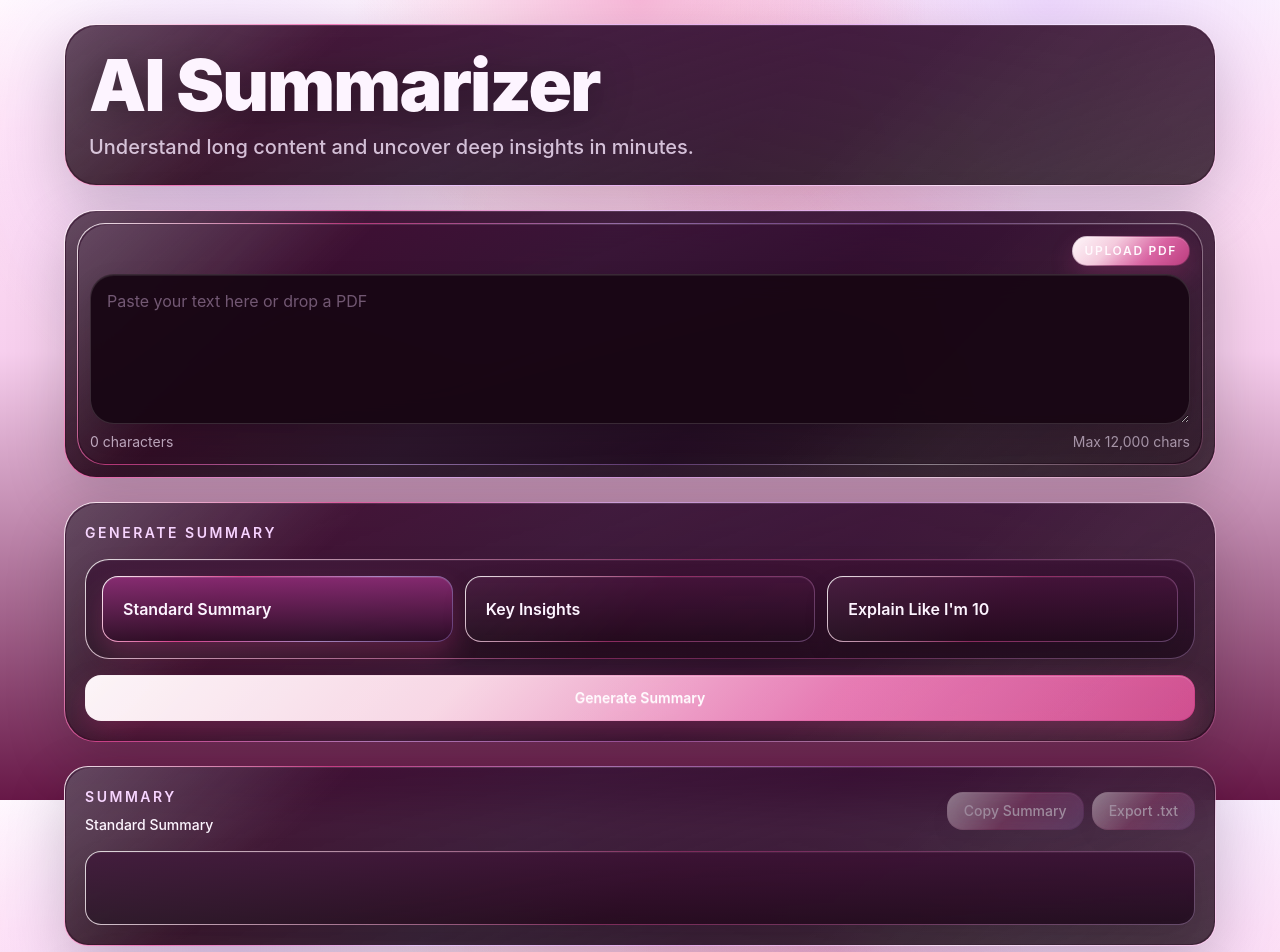
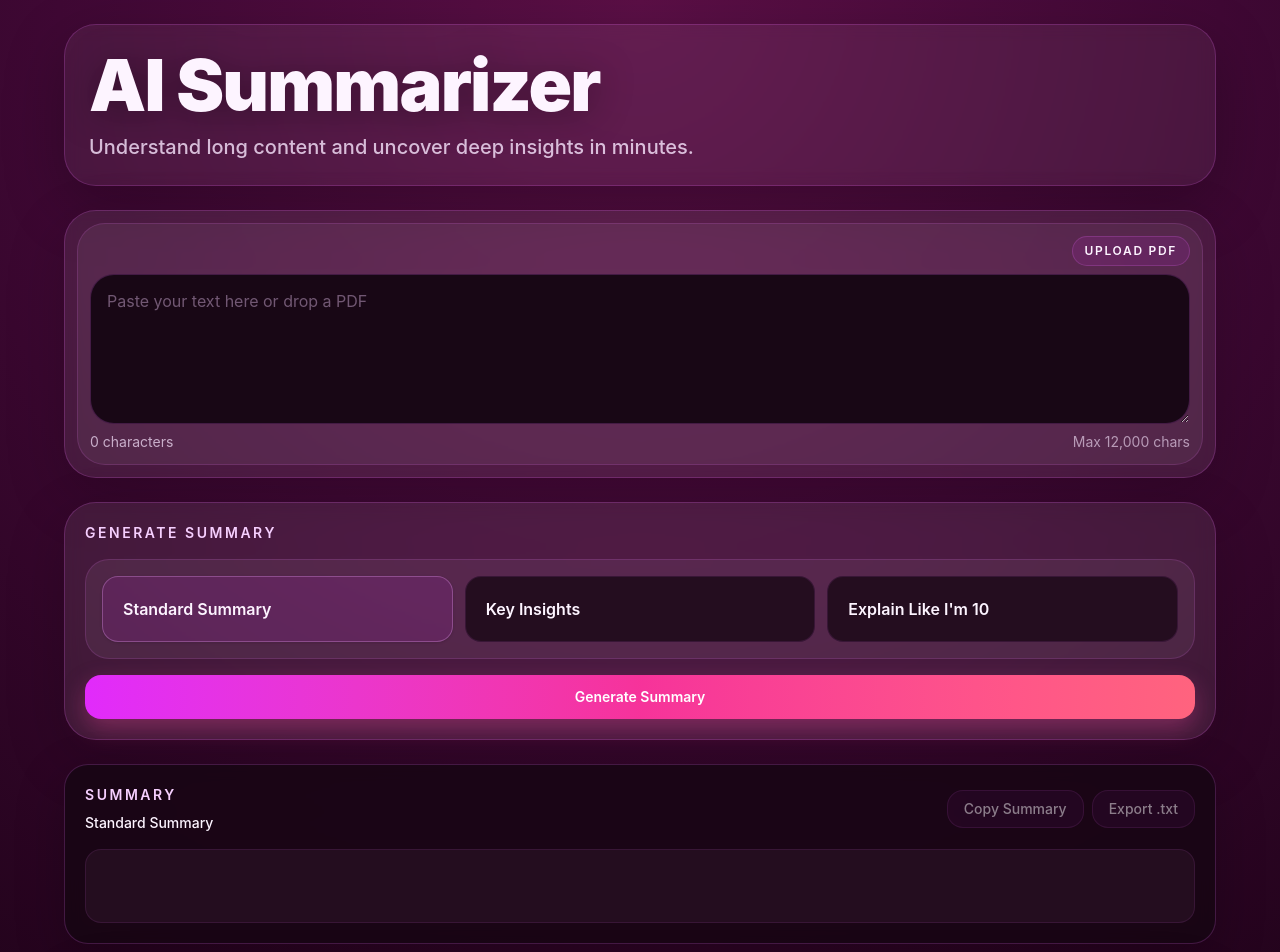
Before and after one commit to reolaccc/ai-summarizer, a React (Vite) app: page / in a window 1280 px wide. Shown: the top 952 px of the page. Built offline with nearby package versions, Linux system fonts and the light colour scheme.

Commit message:
Revert site to eb688f7 layout

```diff
--- a/src/App.tsx
+++ b/src/App.tsx
@@ -264,9 +264,9 @@ export default function App() {
   }
 
   return (
-    <main className="crystal-page min-h-screen px-4 py-6 text-slate-100 sm:px-6 lg:px-8">
+    <main className="min-h-screen bg-[radial-gradient(circle_at_top,_#5b0f46_0%,_#3f0834_40%,_#160111_100%)] px-4 py-6 text-slate-100 sm:px-6 lg:px-8">
       <div className="mx-auto flex w-full max-w-6xl flex-col gap-6">
-        <header className="crystal-panel rounded-[2rem] p-6">
+        <header className="rounded-[2rem] border border-fuchsia-400/20 bg-white/6 p-6 shadow-[0_20px_60px_rgba(0,0,0,0.25)] backdrop-blur">
           <div className="max-w-3xl">
             <h1 className="text-5xl font-black tracking-tight text-fuchsia-50 drop-shadow-[0_4px_18px_rgba(0,0,0,0.35)] sm:text-7xl">
               AI Summarizer
@@ -277,10 +277,10 @@ export default function App() {
           </div>
         </header>
 
-        <section className="crystal-panel rounded-[2rem] p-3">
+        <section className="rounded-[2rem] border border-fuchsia-400/20 bg-white/8 p-3 shadow-[0_20px_60px_rgba(0,0,0,0.18)] backdrop-blur">
           <div
-            className={`crystal-panel rounded-[1.75rem] p-3 transition ${
-              isInputDragActive ? "border-fuchsia-300/35" : ""
+            className={`rounded-[1.75rem] border p-3 transition ${
+              isInputDragActive ? "border-fuchsia-300/35 bg-fuchsia-500/12" : "border-fuchsia-400/15 bg-white/6"
             }`}
             onDragOver={(event) => {
               event.preventDefault();
@@ -322,7 +322,7 @@ export default function App() {
                 <button
                   type="button"
                   onClick={openPdfPicker}
-                className="gold-action-secondary rounded-full px-3 py-1.5 text-xs font-semibold uppercase tracking-[0.14em] transition hover:opacity-95"
+                  className="rounded-full border border-fuchsia-400/20 bg-fuchsia-500/10 px-3 py-1.5 text-xs font-semibold uppercase tracking-[0.14em] text-fuchsia-50 transition hover:bg-fuchsia-500/20"
                 >
                   Upload PDF
                 </button>
@@ -335,7 +335,7 @@ export default function App() {
                   setError(null);
                 }}
                 placeholder="Paste your text here or drop a PDF"
-                className="crystal-input min-h-[150px] w-full resize-y rounded-[1.5rem] px-4 py-3 text-base leading-7 text-fuchsia-50 outline-none transition placeholder:text-fuchsia-200/40"
+                className="min-h-[150px] w-full resize-y rounded-[1.5rem] border border-fuchsia-400/20 bg-[#180715] px-4 py-3 text-base leading-7 text-fuchsia-50 outline-none transition placeholder:text-fuchsia-200/40 focus:border-fuchsia-300 focus:ring-4 focus:ring-fuchsia-500/20"
               />
 
               <div className="flex flex-wrap items-center justify-between gap-3 text-sm text-fuchsia-100/70">
@@ -349,7 +349,7 @@ export default function App() {
           </div>
         </section>
 
-        <section className="crystal-panel rounded-[2rem] p-5">
+        <section className="rounded-[2rem] border border-fuchsia-400/20 bg-white/8 p-5 shadow-[0_20px_60px_rgba(0,0,0,0.18)] backdrop-blur">
           <div className="flex flex-col gap-4">
             <div className="flex flex-col gap-2 sm:flex-row sm:items-end sm:justify-between">
               <div>
@@ -359,7 +359,7 @@ export default function App() {
               </div>
             </div>
 
-            <div className="crystal-card rounded-[1.5rem] p-4">
+            <div className="rounded-[1.5rem] border border-fuchsia-400/15 bg-white/6 p-4">
               <div className="flex flex-col gap-4">
                 <SummaryModeSelector value={summaryMode} onChange={setSummaryMode} />
               </div>
@@ -369,20 +369,20 @@ export default function App() {
               type="button"
               onClick={handleGenerateSummary}
               disabled={isGenerating || isPdfProcessing || isInputTooLarge}
-              className="gold-action inline-flex w-full items-center justify-center rounded-2xl px-6 py-3 text-sm font-semibold transition disabled:cursor-not-allowed disabled:opacity-70"
+              className="inline-flex w-full items-center justify-center rounded-2xl bg-gradient-to-r from-fuchsia-500 via-pink-500 to-rose-400 px-6 py-3 text-sm font-semibold text-white shadow-[0_10px_24px_rgba(236,72,153,0.35)] transition hover:from-fuchsia-400 hover:via-pink-400 hover:to-rose-300 disabled:cursor-not-allowed disabled:bg-slate-500"
             >
               {isGenerating ? "Generating..." : "Generate Summary"}
             </button>
 
             {isInputTooLarge ? (
-              <p className="crystal-card rounded-2xl px-4 py-3 text-sm leading-6 text-rose-100">
+              <p className="rounded-2xl border border-rose-400/20 bg-rose-500/10 px-4 py-3 text-sm leading-6 text-rose-100">
                 Input too large. Please keep it under {MAX_INPUT_CHARACTERS.toLocaleString()} characters
                 for this demo so we do not spend the whole API budget on one document.
               </p>
             ) : null}
 
             {error ? (
-              <p className="crystal-card rounded-2xl px-4 py-3 text-sm leading-6 text-rose-100">
+              <p className="rounded-2xl border border-rose-400/20 bg-rose-500/10 px-4 py-3 text-sm leading-6 text-rose-100">
                 {error}
               </p>
             ) : null}
@@ -403,7 +403,7 @@ export default function App() {
           />
         </section>
 
-        <section className="crystal-panel rounded-[2rem] p-5">
+        <section className="rounded-[2rem] border border-fuchsia-400/20 bg-white/8 p-5 shadow-[0_20px_60px_rgba(0,0,0,0.18)] backdrop-blur">
           <div className="flex flex-col gap-2 sm:flex-row sm:items-end sm:justify-between">
             <div>
               <h2 className="text-sm font-semibold uppercase tracking-[0.18em] text-fuchsia-200">Ask a follow-up</h2>
@@ -421,13 +421,13 @@ export default function App() {
                 }
               }}
               placeholder="Ask a question about the summary..."
-              className="crystal-input min-h-[120px] w-full resize-y rounded-[1.5rem] px-4 py-4 text-sm leading-6 text-fuchsia-50 outline-none transition placeholder:text-fuchsia-200/40"
+              className="min-h-[120px] w-full resize-y rounded-[1.5rem] border border-fuchsia-400/20 bg-[#180715] px-4 py-4 text-sm leading-6 text-fuchsia-50 outline-none transition placeholder:text-fuchsia-200/40 focus:border-fuchsia-300 focus:ring-4 focus:ring-fuchsia-500/20"
             />
             <div className="flex flex-wrap items-center justify-between gap-3">
               <button
                 type="submit"
                 disabled={isSendingChat || !hasSummary}
-                className="gold-action inline-flex items-center justify-center rounded-2xl px-5 py-3 text-sm font-semibold transition disabled:cursor-not-allowed disabled:opacity-70"
+                className="inline-flex items-center justify-center rounded-2xl bg-gradient-to-r from-fuchsia-500 via-pink-500 to-rose-400 px-5 py-3 text-sm font-semibold text-white shadow-[0_10px_24px_rgba(236,72,153,0.35)] transition hover:from-fuchsia-400 hover:via-pink-400 hover:to-rose-300 disabled:cursor-not-allowed disabled:bg-slate-500"
               >
                 {isSendingChat ? "Thinking..." : "Send Question"}
               </button>
@@ -439,10 +439,10 @@ export default function App() {
               chatMessages.map((message, index) => (
                 <div
                   key={`${message.role}-${index}`}
-                  className={`crystal-card rounded-2xl px-4 py-3 text-sm leading-7 ${
+                  className={`rounded-2xl border px-4 py-3 text-sm leading-7 ${
                     message.role === "user"
-                      ? "text-fuchsia-50"
-                      : "text-fuchsia-50"
+                      ? "border-fuchsia-300/20 bg-fuchsia-500/10 text-fuchsia-50"
+                      : "border-fuchsia-400/15 bg-[#1b0917] text-fuchsia-50"
                   }`}
                 >
                   <div className="mb-1 text-xs font-semibold uppercase tracking-[0.16em] text-slate-500">
--- a/src/components/EstimatorCard.tsx
+++ b/src/components/EstimatorCard.tsx
@@ -6,7 +6,7 @@ type Props = {
 
 export function EstimatorCard({ inputTokens, outputTokens, estimatedCost }: Props) {
   return (
-    <div className="crystal-panel rounded-3xl p-5">
+    <div className="rounded-3xl border border-slate-200 bg-white/95 p-5 shadow-sm">
       <h2 className="text-sm font-semibold uppercase tracking-[0.18em] text-slate-600">Token / Cost Estimator</h2>
       <div className="mt-4 grid gap-3 sm:grid-cols-3">
         <Stat label="Input Tokens" value={`~${inputTokens.toLocaleString()}`} />
@@ -19,7 +19,7 @@ export function EstimatorCard({ inputTokens, outputTokens, estimatedCost }: Prop
 
 function Stat({ label, value }: { label: string; value: string }) {
   return (
-    <div className="crystal-card rounded-2xl px-4 py-3">
+    <div className="rounded-2xl border border-slate-200 bg-slate-50 px-4 py-3">
       <div className="text-xs uppercase tracking-[0.16em] text-slate-500">{label}</div>
       <div className="mt-2 text-base font-semibold text-slate-800">{value}</div>
     </div>
--- a/src/components/FileDropzone.tsx
+++ b/src/components/FileDropzone.tsx
@@ -14,8 +14,8 @@ export function FileDropzone({ onPdfFileSelected, isProcessing, fileName }: Prop
     <div
       role="button"
       tabIndex={0}
-      className={`crystal-dashed rounded-3xl p-4 transition focus:outline-none ${
-        isDragActive ? "ring-4 ring-fuchsia-400/20" : ""
+      className={`rounded-3xl border border-dashed p-4 transition focus:outline-none ${
+        isDragActive ? "border-fuchsia-300/30 bg-fuchsia-500/10" : "border-fuchsia-400/10 bg-[#240d1f]"
       }`}
       onClick={() => inputRef.current?.click()}
       onKeyDown={(event) => {
--- a/src/components/ResultCards.tsx
+++ b/src/components/ResultCards.tsx
@@ -33,7 +33,7 @@ export function SummaryCard({
   const bulletTree = buildBulletTree(summaryBullets);
 
   return (
-    <section className="crystal-panel rounded-3xl p-5">
+    <section className="rounded-3xl border border-fuchsia-400/20 bg-[#170613]/85 p-5 shadow-[0_16px_50px_rgba(0,0,0,0.22)] backdrop-blur">
       <div className="flex flex-col gap-3 sm:flex-row sm:items-center sm:justify-between">
         <div>
           <h2 className="text-sm font-semibold uppercase tracking-[0.18em] text-fuchsia-200">Summary</h2>
@@ -45,7 +45,7 @@ export function SummaryCard({
             type="button"
             onClick={onCopy}
             disabled={!canCopy}
-            className="crystal-action-secondary rounded-2xl px-4 py-2 text-sm font-medium text-fuchsia-50 transition hover:opacity-95 disabled:cursor-not-allowed disabled:opacity-50"
+            className="rounded-2xl border border-fuchsia-400/20 bg-fuchsia-500/10 px-4 py-2 text-sm font-medium text-fuchsia-50 transition hover:bg-fuchsia-500/20 disabled:cursor-not-allowed disabled:opacity-50"
           >
             Copy Summary
           </button>
@@ -53,14 +53,14 @@ export function SummaryCard({
             type="button"
             onClick={onExportText}
             disabled={!canCopy}
-            className="crystal-action-secondary rounded-2xl px-4 py-2 text-sm font-medium text-fuchsia-50 transition hover:opacity-95 disabled:cursor-not-allowed disabled:opacity-50"
+            className="rounded-2xl border border-fuchsia-400/20 bg-fuchsia-500/10 px-4 py-2 text-sm font-medium text-fuchsia-50 transition hover:bg-fuchsia-500/20 disabled:cursor-not-allowed disabled:opacity-50"
           >
             Export .txt
           </button>
         </div>
       </div>
 
-      <div className="crystal-card mt-4 rounded-2xl p-4">
+      <div className="mt-4 rounded-2xl border border-fuchsia-400/10 bg-[#240d1f] p-4">
         {hasSummaryContent && summaryType === "bullets" ? (
           <div className="space-y-3">
             {bulletTree.map((item, index) => (
@@ -70,7 +70,7 @@ export function SummaryCard({
         ) : hasSummaryContent && summaryType === "insights" ? (
           <div className="space-y-3">
             {insightPairs.map((pair, index) => (
-              <div key={`${pair.insight}-${index}`} className="crystal-card rounded-2xl p-4">
+              <div key={`${pair.insight}-${index}`} className="rounded-2xl border border-fuchsia-400/15 bg-[#1b0917] p-4">
                 <p className="text-sm font-semibold text-fuchsia-200">Insight</p>
                 <p className="mt-2 text-sm leading-7 text-fuchsia-50/90">{pair.insight}</p>
                 <p className="mt-4 text-sm font-semibold text-fuchsia-200">Investigate</p>
@@ -94,7 +94,7 @@ function BulletTreeItem({ node }: { node: ReturnType<typeof buildBulletTree>[num
   const padding = Math.min(node.level, 3) * 16;
 
   return (
-    <div className="crystal-card rounded-2xl px-4 py-3" style={{ marginLeft: padding }}>
+    <div className="rounded-2xl border border-fuchsia-400/10 bg-[#1b0917] px-4 py-3" style={{ marginLeft: padding }}>
       <div className="flex gap-3">
         <span
           className={`mt-1 h-2.5 w-2.5 shrink-0 rounded-full ${
--- a/src/components/SummaryModeSelector.tsx
+++ b/src/components/SummaryModeSelector.tsx
@@ -16,8 +16,10 @@ export function SummaryModeSelector({ value, onChange }: Props) {
             key={mode.id}
             type="button"
             onClick={() => onChange(mode.id)}
-            className={`crystal-option rounded-2xl px-5 py-5 text-left transition ${
-              active ? "crystal-option-active text-fuchsia-50" : "text-fuchsia-50/90 hover:opacity-95"
+            className={`rounded-2xl border px-5 py-5 text-left transition ${
+              active
+                ? "border-fuchsia-300/30 bg-fuchsia-500/10 text-fuchsia-50 shadow-sm"
+                : "border-fuchsia-400/10 bg-[#240d1f] text-fuchsia-50/90 hover:border-fuchsia-300/20 hover:bg-fuchsia-500/10"
             }`}
           >
             <div className="text-base font-semibold text-fuchsia-50">{mode.label}</div>
@@ -32,7 +34,7 @@ export function SelectedModeChip({ value }: { value: SummaryModeId }) {
   const mode = getSummaryMode(value);
 
   return (
-    <span className="crystal-chip inline-flex rounded-full px-3 py-1 text-xs font-medium text-fuchsia-50">
+    <span className="inline-flex rounded-full border border-fuchsia-300/20 bg-fuchsia-500/10 px-3 py-1 text-xs font-medium text-fuchsia-50">
       {mode.label}
     </span>
   );
--- a/src/index.css
+++ b/src/index.css
@@ -14,159 +14,10 @@
 
 body {
   margin: 0;
-  background:
-    radial-gradient(circle at top, rgba(236, 72, 153, 0.36) 0%, rgba(236, 72, 153, 0) 28%),
-    radial-gradient(circle at 18% 18%, rgba(216, 180, 254, 0.36) 0%, rgba(216, 180, 254, 0) 22%),
-    radial-gradient(circle at 82% 0%, rgba(192, 132, 252, 0.28) 0%, rgba(192, 132, 252, 0) 24%),
-    radial-gradient(circle at 65% 18%, rgba(244, 114, 182, 0.34) 0%, rgba(244, 114, 182, 0) 20%),
-    linear-gradient(180deg, #fff8fe 0%, #ffe4f6 16%, #f7cfee 44%, #671847 100%);
-  color: #f8fafc;
-  background-attachment: fixed;
+  background: #fff1f8;
+  color: #0f172a;
 }
 
 * {
   box-sizing: border-box;
 }
-
-@layer components {
-  .crystal-page {
-    background: transparent;
-  }
-
-  .crystal-panel {
-    position: relative;
-    overflow: hidden;
-    border: 1px solid transparent;
-    border-radius: 1.75rem;
-    background:
-      linear-gradient(180deg, rgba(49, 12, 44, 0.9), rgba(24, 6, 20, 0.84)) padding-box,
-      linear-gradient(
-        135deg,
-        rgba(255, 255, 255, 0.88),
-        rgba(236, 72, 153, 0.68),
-        rgba(216, 180, 254, 0.54),
-        rgba(192, 132, 252, 0.32),
-        rgba(255, 255, 255, 0.42),
-        rgba(244, 114, 182, 0.18)
-      ) border-box;
-    box-shadow:
-      0 20px 60px rgba(0, 0, 0, 0.18),
-      inset 0 1px 0 rgba(255, 255, 255, 0.12);
-    backdrop-filter: blur(18px) saturate(1.15);
-  }
-
-  .crystal-panel::before {
-    content: "";
-    position: absolute;
-    inset: 1px;
-    border-radius: inherit;
-    pointer-events: none;
-    background: linear-gradient(135deg, rgba(255, 255, 255, 0.18), transparent 22%, transparent 68%, rgba(255, 255, 255, 0.08));
-    mix-blend-mode: screen;
-  }
-
-  .crystal-card {
-    border: 1px solid transparent;
-    border-radius: 1.5rem;
-    background:
-      linear-gradient(180deg, rgba(57, 18, 51, 0.94), rgba(31, 10, 27, 0.9)) padding-box,
-      linear-gradient(135deg, rgba(255, 255, 255, 0.82), rgba(236, 72, 153, 0.4), rgba(216, 180, 254, 0.24)) border-box;
-    box-shadow:
-      inset 0 1px 0 rgba(255, 255, 255, 0.06),
-      0 14px 30px rgba(0, 0, 0, 0.12);
-    backdrop-filter: blur(10px);
-  }
-
-  .crystal-input {
-    border: 1px solid rgba(255, 255, 255, 0.14);
-    background: rgba(24, 7, 20, 0.96);
-    box-shadow:
-      inset 0 1px 0 rgba(255, 255, 255, 0.08),
-      0 10px 26px rgba(0, 0, 0, 0.12);
-    backdrop-filter: blur(12px);
-  }
-
-  .crystal-input:focus {
-    border-color: rgba(236, 72, 153, 0.72);
-    box-shadow:
-      0 0 0 4px rgba(236, 72, 153, 0.14),
-      inset 0 1px 0 rgba(255, 255, 255, 0.08),
-      0 10px 26px rgba(0, 0, 0, 0.12);
-  }
-
-  .crystal-option {
-    border: 1px solid transparent;
-    background:
-      linear-gradient(180deg, rgba(64, 18, 55, 0.95), rgba(29, 8, 25, 0.93)) padding-box,
-      linear-gradient(135deg, rgba(255, 255, 255, 0.9), rgba(236, 72, 153, 0.5), rgba(216, 180, 254, 0.3)) border-box;
-    box-shadow:
-      inset 0 1px 0 rgba(255, 255, 255, 0.06),
-      0 10px 24px rgba(0, 0, 0, 0.12);
-    backdrop-filter: blur(12px);
-  }
-
-  .crystal-option-active {
-    border: 1px solid transparent;
-    background:
-      linear-gradient(180deg, rgba(132, 40, 110, 0.98), rgba(41, 10, 34, 0.95)) padding-box,
-      linear-gradient(135deg, rgba(255, 255, 255, 0.98), rgba(236, 72, 153, 0.88), rgba(216, 180, 254, 0.7), rgba(192, 132, 252, 0.36)) border-box;
-    box-shadow:
-      0 14px 28px rgba(236, 72, 153, 0.22),
-      inset 0 1px 0 rgba(255, 255, 255, 0.12);
-  }
-
-  .gold-action {
-    border: 1px solid transparent;
-    background:
-      linear-gradient(135deg, rgba(255, 255, 255, 0.2), rgba(255, 255, 255, 0.08)) padding-box,
-      linear-gradient(135deg, rgba(255, 247, 250, 0.98), rgba(255, 216, 232, 0.96), rgba(244, 114, 182, 0.92), rgba(236, 72, 153, 0.82)) border-box;
-    box-shadow:
-      0 14px 30px rgba(236, 72, 153, 0.26),
-      inset 0 1px 0 rgba(255, 255, 255, 0.18);
-    backdrop-filter: blur(12px);
-    color: #fff9fd;
-    text-shadow: 0 1px 0 rgba(255, 255, 255, 0.26);
-  }
-
-  .crystal-action-secondary {
-    border: 1px solid transparent;
-    background:
-      linear-gradient(135deg, rgba(255, 255, 255, 0.14), rgba(255, 255, 255, 0.08)) padding-box,
-      linear-gradient(135deg, rgba(255, 255, 255, 0.82), rgba(236, 72, 153, 0.4), rgba(192, 132, 252, 0.28)) border-box;
-    box-shadow:
-      inset 0 1px 0 rgba(255, 255, 255, 0.1),
-      0 10px 24px rgba(0, 0, 0, 0.08);
-    backdrop-filter: blur(10px);
-  }
-
-  .gold-action-secondary {
-    border: 1px solid transparent;
-    background:
-      linear-gradient(135deg, rgba(255, 247, 250, 0.94), rgba(255, 216, 232, 0.86), rgba(244, 114, 182, 0.72), rgba(236, 72, 153, 0.54)) padding-box,
-      linear-gradient(135deg, rgba(255, 255, 255, 0.86), rgba(244, 114, 182, 0.52), rgba(236, 72, 153, 0.38)) border-box;
-    box-shadow:
-      inset 0 1px 0 rgba(255, 255, 255, 0.16),
-      0 10px 24px rgba(236, 72, 153, 0.2);
-    backdrop-filter: blur(10px);
-    color: #fff9fd;
-  }
-
-  .crystal-dashed {
-    border: 1px dashed transparent;
-    background:
-      linear-gradient(180deg, rgba(37, 10, 31, 0.9), rgba(22, 6, 19, 0.84)) padding-box,
-      linear-gradient(135deg, rgba(255, 255, 255, 0.88), rgba(236, 72, 153, 0.48), rgba(216, 180, 254, 0.34)) border-box;
-    box-shadow:
-      inset 0 1px 0 rgba(255, 255, 255, 0.06),
-      0 14px 30px rgba(0, 0, 0, 0.1);
-  }
-
-  .crystal-chip {
-    border: 1px solid transparent;
-    background:
-      linear-gradient(135deg, rgba(255, 255, 255, 0.14), rgba(255, 255, 255, 0.08)) padding-box,
-      linear-gradient(135deg, rgba(255, 255, 255, 0.92), rgba(236, 72, 153, 0.66), rgba(216, 180, 254, 0.44)) border-box;
-    box-shadow: inset 0 1px 0 rgba(255, 255, 255, 0.12);
-    backdrop-filter: blur(10px);
-  }
-}
```
Lines whose indentation alone changed are shown as unchanged.
